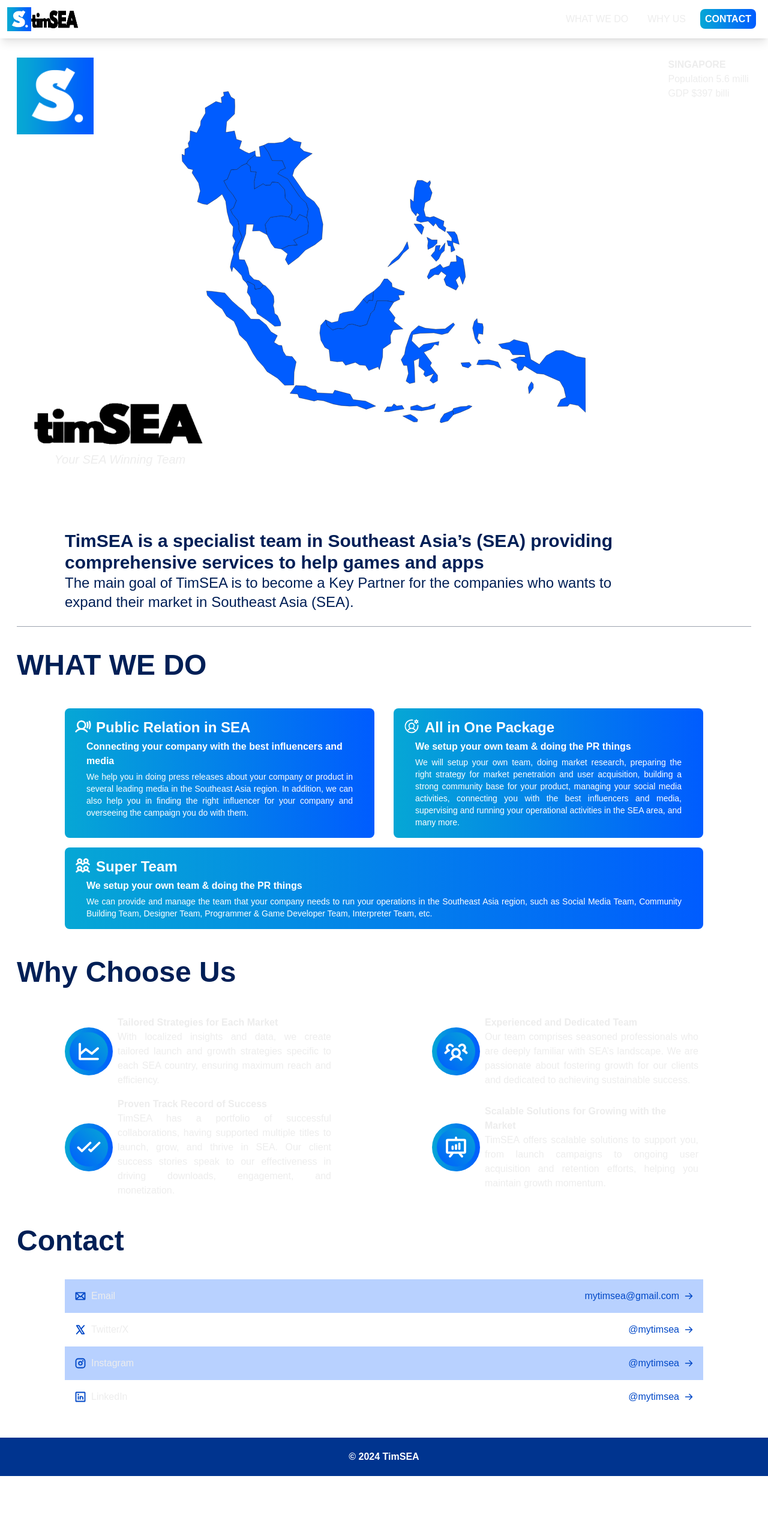
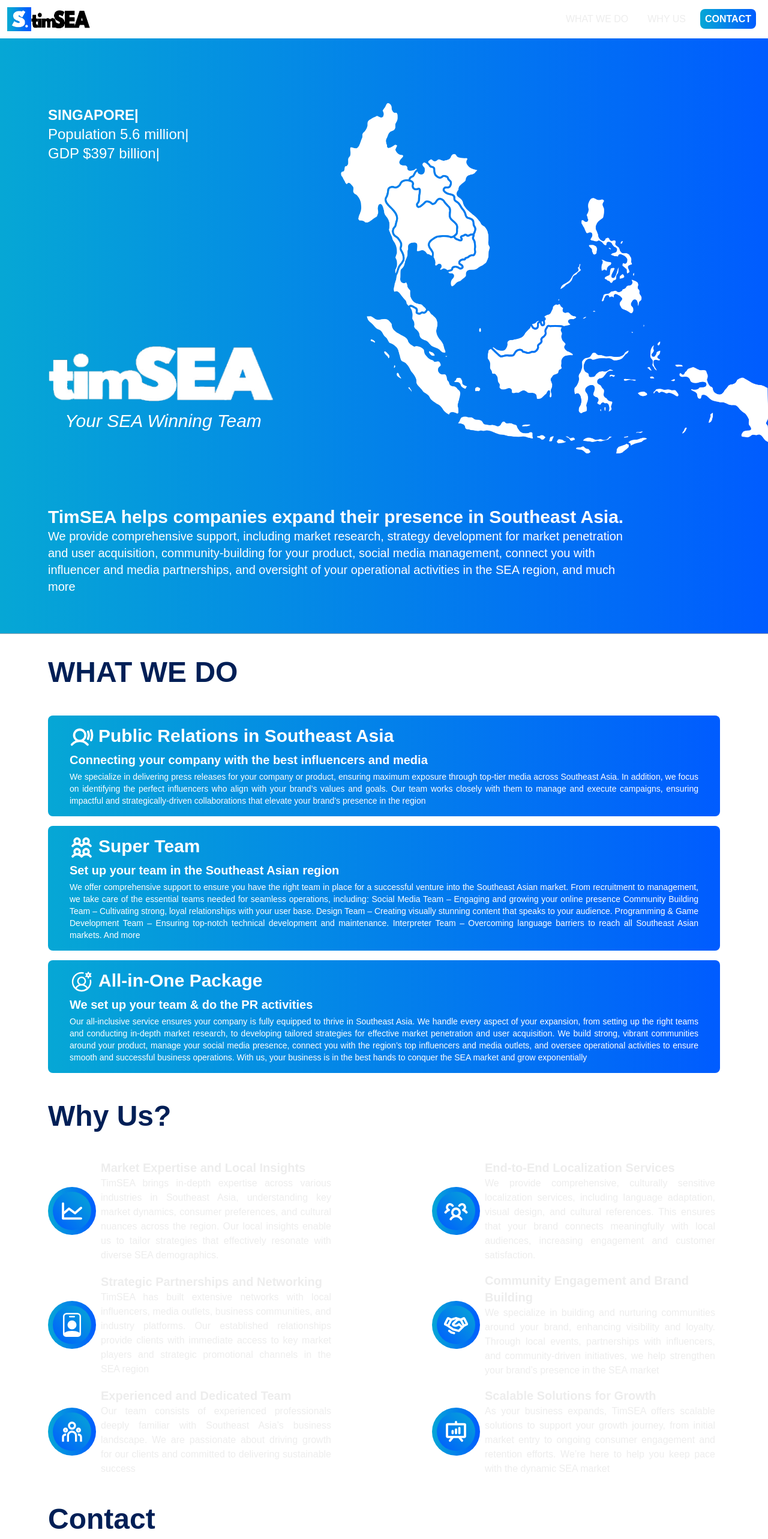
Before and after one commit to AlfinTeguh16/TimSEA-CompanyProfile, a Next.js app: page / in a window 1280 px wide. Shown: the top 2566 px of the page at 60% size. Before the commit the page ends 2461 px from the top, so only its background shows below. Built offline with nearby package versions, Linux system fonts and the light colour scheme.

Commit message:
feat: addjust layouting and header

```diff
--- a/src/app/components/homePage/contact.tsx
+++ b/src/app/components/homePage/contact.tsx
@@ -6,49 +6,49 @@
     return(
         <>
         <Element name="contact">
-            <h1 className="font-bold text-text-color-navy text-3xl xl:text-5xl my-10">Contact</h1>
+            <h1 className="px-4 md:px-20 xl:px-20 font-bold text-text-color-navy text-3xl xl:text-5xl my-10">Contact</h1>
 
-            <div className=" w-full md:px-20 xl:px-20">
-                <div className="bg-blue-ribbon-50 p-2 md:p-4 flex flex-row align-middle justify-between hover:bg-blue-ribbon-100">
-                    <a href="mailto: mytimsea@gmail.com" className="flex flex-row items-center">
+            <div className=" w-full px-4 md:px-20 xl:px-20">
+                <a href="mailto: mytimsea@gmail.com" className="bg-blue-ribbon-50 p-2 md:p-4 flex flex-row align-middle justify-between hover:bg-blue-ribbon-100">
+                    <div className="flex flex-row items-center">
                         <PiEnvelopeBold className="text-blue-ribbon-600 text-xl" />
                         <h1 className="ml-2">Email</h1>
-                    </a>
+                    </div>
                     <span className="flex flex-row">
                         <p className="text-blue-ribbon-600 px-2">mytimsea@gmail.com</p>
                         <PiArrowRightBold className="my-auto text-blue-ribbon-600"/>
                     </span>
-                </div>
-                <div className="bg-white p-2 md:p-4 flex flex-row align-middle justify-between hover:bg-gray-100">
-                    <a href="https://x.com/mytimSEA" className="flex flex-row items-center">
+                </a>
+                <a href="https://x.com/mytimSEA" className="bg-white p-2 md:p-4 flex flex-row align-middle justify-between hover:bg-gray-100">
+                    <div className="flex flex-row items-center">
                         <PiXLogoBold className="text-blue-ribbon-600 text-xl" />
                         <h1 className="ml-2">Twitter/X</h1>
-                    </a>
+                    </div>
                     <span className="flex flex-row">
                         <p className="text-blue-ribbon-600 px-2">@mytimsea</p>
                         <PiArrowRightBold className="my-auto text-blue-ribbon-600"/>
                     </span>
-                </div>
-                <div className="bg-blue-ribbon-50 p-2 md:p-4 flex flex-row align-middle justify-between hover:bg-blue-ribbon-100">
-                    <a href="https://www.instagram.com/mytimsea/" className="flex flex-row items-center">
+                </a>
+                <a href="https://www.instagram.com/mytimsea/" className="bg-blue-ribbon-50 p-2 md:p-4 flex flex-row align-middle justify-between hover:bg-blue-ribbon-100">
+                    <div className="flex flex-row items-center">
                         <PiInstagramLogoBold className="text-blue-ribbon-600 text-xl" />
                         <h1 className="ml-2">Instagram</h1>
-                    </a>
+                    </div>
                     <span className="flex flex-row">
                         <p className="text-blue-ribbon-600 px-2">@mytimsea</p>
                         <PiArrowRightBold className="my-auto text-blue-ribbon-600"/>
                     </span>
-                </div>
-                <div className="bg-white p-2 md:p-4 flex flex-row align-middle justify-between hover:bg-gray-100">
-                    <a href="https://www.linkedin.com/company/mytimsea" className="flex flex-row items-center">
+                </a>
+                <a href="https://www.linkedin.com/company/mytimsea" className="bg-white p-2 md:p-4 flex flex-row align-middle justify-between hover:bg-gray-100">
+                    <div className="flex flex-row items-center">
                         <PiLinkedinLogoBold className="text-blue-ribbon-600 text-xl" />
                         <h1 className="ml-2">LinkedIn</h1>
-                    </a>
+                    </div>
                     <span className="flex flex-row">
                         <p className="text-blue-ribbon-600 px-2">@mytimsea</p>
                         <PiArrowRightBold className="my-auto text-blue-ribbon-600"/>
                     </span>
-                </div>
+                </a>
             </div>
         </Element>
         </>
--- a/src/app/components/homePage/header.tsx
+++ b/src/app/components/homePage/header.tsx
@@ -13,13 +13,10 @@
     }, []);
     return(
         <>
-        <section className="mb-5 responsive-container">
+        <section className="mb-5 responsive-container ">
         <div className="w-full h-screen">
           <section className="flex flex-row justify-between pt-6 md:pt-8 ">
-            <div>
-              <Image src="/images/Logo.png" alt="Logo" width={83} height={83}  className="md:w-28 xl:w-32" />
-            </div>
-            <div className="justify-end">
+            <div className="justify-start px-4 md:px-20 xl:px-20 md:py-20 xl:py-20">
               {isClient && (
                 <>
                 <h2>
@@ -46,7 +43,7 @@
                     ]}
                     speed={50}
                     repeat={Infinity}
-                    className="font-bold"
+                    className="font-bold text-white md:text-2xl"
                   />
                 </h2>
                 <section className="flex flex-col">
@@ -75,6 +72,7 @@
                         ]}
                         speed={50}
                         repeat={Infinity}
+                        className="text-white md:text-2xl"
                       />
                     </h3>
                   </div>
@@ -101,6 +99,7 @@
                         ]}
                         speed={50}
                         repeat={Infinity}
+                        className="text-white md:text-2xl"
                       />
                     </h3>
                   </div>
@@ -111,19 +110,22 @@
             </div>
           </section>
 
-          <section className="flex flex-col md:ml-7 w-fit absolute bottom-5">
-            <Image src="/images/LogoTimSEAtext.png" alt="Logo" width={231} height={231} className="md:w-72 h-auto" />
-            <i className="mx-auto md:text-xl">Your SEA Winning Team</i>
+          <section className="flex flex-col px-4 md:px-20 xl:px-20 w-fit absolute bottom-3 md:bottom-20">
+            <Image src="/images/LogoTimSEAtext.png" alt="Logo" width={231} height={231} className="invert md:w-80 xl:w-96 h-auto" />
+            <i className="text-white mx-auto md:text-3xl">Your SEA Winning Team</i>
           </section>
         </div>
       </section>
 
-      <section className="border-b border-gray-400">
-        <div className="md:mx-20 xl:mx-20 xl:w-3/4 mb-6">
-          <h1 className="font-bold text-base md:text-lg xl:text-3xl text-text-color-navy">TimSEA is a specialist team in Southeast Asia’s (SEA) providing comprehensive services to help games and apps</h1>
-          <h3 className="text-sm md:text-base xl:text-2xl text-text-color-navy">The main goal of TimSEA is to become a Key Partner for the companies who wants to expand their market in Southeast Asia (SEA).</h3>
-        </div>
-      </section>
+        <section className="border-b border-gray-400 -mt-10 pb-10">
+          <div className="mx-4 md:mx-20 xl:mx-20 xl:w-3/4 mb-6">
+          <p className="font-bold text-base md:text-2xl xl:text-3xl text-white leading-4 md:leading-7">
+            TimSEA helps companies expand their presence in Southeast Asia.
+          </p>
+            <h3 className="text-sm md:text-base xl:text-xl text-white">We provide comprehensive support, including market research, strategy development for market penetration and user acquisition, community-building for your product, social media management, connect you with influencer and media partnerships, and oversight of your operational activities in the SEA region, and much more</h3>
+          </div>
+        </section>
+
         </>
     );
 }
--- a/src/app/components/homePage/services.tsx
+++ b/src/app/components/homePage/services.tsx
@@ -15,11 +15,11 @@
             <div  className="w-full my-2">
                 <div className="p-4 h-full bg-gradient-to-l to-cerulean-500 from-blue-ribbon-500 transition-all ease-out duration-500 rounded-lg hover:z-20 hover:scale-105 hover:shadow-xl">
                     <div>
-                        <span className="flex flex-row align-middle">
-                            <Icon className="text-white size-7 mr-2" />
-                            <p className="text-white font-bold text-base md:text-xl xl:text-2xl">{title}</p>
+                        <span className="flex flex-row pl-5 align-middle">
+                            <Icon className="text-white size-10 mr-2" />
+                            <p className="text-white font-bold text-base md:text-2xl xl:text-3xl">{title}</p>
                         </span>
-                        <p className="text-white font-semibold px-5 py-1">{subtitle}</p>
+                        <p className="text-white font-semibold text-base md:text-xl px-5 py-1">{subtitle}</p>
                         <p className="text-white text-xs md:text-sm xl:text-md text-justify px-5">{description}</p>
                     </div>
                 </div>
@@ -31,28 +31,34 @@
     return (
         <Element name="services">
         <div>
-            <h1 className="font-bold text-text-color-navy text-3xl xl:text-5xl my-10">WHAT WE DO</h1>
-            <section className="md:px-20 xl:px-20 h-full flex flex-col md:flex-row md:gap-x-8">
+            <h1 className="px-4 md:px-20 xl:px-20 font-bold text-text-color-navy text-3xl xl:text-5xl my-10">WHAT WE DO</h1>
+            <section className="px-4 md:px-20 xl:px-20 h-full flex flex-col md:gap-x-8">
                 <ServiceCard
                     icon={PiUserSoundBold}
-                    title="Public Relation in SEA"
+                    title="Public Relations in Southeast Asia"
                     subtitle="Connecting your company with the best influencers and media"
-                    description="We help you in doing press releases about your company or product in several leading media in the Southeast Asia region. In addition, we can also help you in finding the right influencer for your company and overseeing the campaign you do with them."
+                    description="We specialize in delivering press releases for your company or product, ensuring maximum exposure through top-tier media across Southeast Asia. In addition, we focus on identifying the perfect influencers who align with your brand’s values and goals. Our team works closely with them to manage and execute campaigns, ensuring impactful and strategically-driven collaborations that elevate your brand’s presence in the region"
+                />
+                <ServiceCard
+                    icon={PiUsersFourBold}
+                    title="Super Team"
+                    subtitle="Set up your team in the Southeast Asian region"
+                    description="We offer comprehensive support to ensure you have the right team in place for a successful venture into the Southeast Asian market. From recruitment to management, we take care of the essential teams needed for seamless operations, including:
+                    Social Media Team – Engaging and growing your online presence
+                    Community Building Team – Cultivating strong, loyal relationships with your user base.
+                    Design Team – Creating visually stunning content that speaks to your audience.
+                    Programming & Game Development Team – Ensuring top-notch technical development and maintenance.
+                    Interpreter Team – Overcoming language barriers to reach all Southeast Asian markets.
+                    And more
+                    "
                 />
                 <ServiceCard
                     icon={PiUserCircleGear}
-                    title="All in One Package"
-                    subtitle="We setup your own team & doing the PR things"
-                    description="We will setup your own team, doing market research, preparing the right strategy for market penetration and user acquisition, building a strong community base for your product, managing your social media activities, connecting you with the best influencers and media, supervising and running your operational activities in the SEA area, and many more."
+                    title="All-in-One Package"
+                    subtitle="We set up your team & do the PR activities"
+                    description="Our all-inclusive service ensures your company is fully equipped to thrive in Southeast Asia. We handle every aspect of your expansion, from setting up the right teams and conducting in-depth market research, to developing tailored strategies for effective market penetration and user acquisition. We build strong, vibrant communities around your product, manage your social media presence, connect you with the region’s top influencers and media outlets, and oversee operational activities to ensure smooth and successful business operations. With us, your business is in the best hands to conquer the SEA market and grow exponentially"
                 />
-            </section>
-            <section className="md:px-20 xl:px-20 flex flex-col md:flex-row md:gap-x-8">
-                <ServiceCard
-                    icon={PiUsersFourBold}
-                    title="Super Team"
-                    subtitle="We setup your own team & doing the PR things"
-                    description="We can provide and manage the team that your company needs to run your operations in the Southeast Asia region, such as Social Media Team, Community Building Team, Designer Team, Programmer & Game Developer Team, Interpreter Team, etc."
-                />
+
             </section>
         </div>
         </Element>
--- a/src/app/components/homePage/whyUs.tsx
+++ b/src/app/components/homePage/whyUs.tsx
@@ -1,6 +1,8 @@
 import React from "react";
 import { Element } from "react-scroll";
-import { PiChartLineBold, PiUsersThreeBold, PiChecksBold, PiPresentationChartBold } from "react-icons/pi";
+import { BsPersonBadge } from "react-icons/bs";
+import { RiTeamLine } from "react-icons/ri";
+import { PiChartLineBold, PiUsersThreeBold, PiPresentationChartBold, PiHandshakeBold } from "react-icons/pi";
 
 interface ServiceInfo {
     icon: React.ElementType;
@@ -11,24 +13,34 @@
 const services: ServiceInfo[] = [
     {
         icon: PiChartLineBold,
-        title: "Tailored Strategies for Each Market",
-        description: "With localized insights and data, we create tailored launch and growth strategies specific to each SEA country, ensuring maximum reach and efficiency."
+        title: "Market Expertise and Local Insights",
+        description: "TimSEA brings in-depth expertise across various industries in Southeast Asia, understanding key market dynamics, consumer preferences, and cultural nuances across the region. Our local insights enable us to tailor strategies that effectively resonate with diverse SEA demographics."
     },
     {
         icon: PiUsersThreeBold,
-        title: "Experienced and Dedicated Team",
-        description: "Our team comprises seasoned professionals who are deeply familiar with SEA’s landscape. We are passionate about fostering growth for our clients and dedicated to achieving sustainable success."
+        title: "End-to-End Localization Services",
+        description: "We provide comprehensive, culturally sensitive localization services, including language adaptation, visual design, and cultural references. This ensures that your brand connects meaningfully with local audiences, increasing engagement and customer satisfaction."
     },
     {
-        icon: PiChecksBold,
-        title: "Proven Track Record of Success",
-        description: "TimSEA has a portfolio of successful collaborations, having supported multiple titles to launch, grow, and thrive in SEA. Our client success stories speak to our effectiveness in driving downloads, engagement, and monetization."
+        icon: BsPersonBadge,
+        title: "Strategic Partnerships and Networking",
+        description: "TimSEA has built extensive networks with local influencers, media outlets, business communities, and industry platforms. Our established relationships provide clients with immediate access to key market players and strategic promotional channels in the SEA region"
+    },
+    {
+        icon: PiHandshakeBold,
+        title: "Community Engagement and Brand Building",
+        description: "We specialize in building and nurturing communities around your brand, enhancing visibility and loyalty. Through local events, partnerships with influencers, and community-driven initiatives, we help strengthen your brand’s presence in the SEA market"
+    },
+    {
+        icon: RiTeamLine,
+        title: "Experienced and Dedicated Team",
+        description: "Our team consists of experienced professionals deeply familiar with Southeast Asia’s business landscape. We are passionate about driving growth for our clients and committed to delivering sustainable success"
     },
     {
         icon: PiPresentationChartBold,
-        title: "Scalable Solutions for Growing with the Market",
-        description: "TimSEA offers scalable solutions to support you, from launch campaigns to ongoing user acquisition and retention efforts, helping you maintain growth momentum."
-    }
+        title: "Scalable Solutions for Growth",
+        description: "As your business expands, TimSEA offers scalable solutions to support your growth journey, from initial market entry to ongoing consumer engagement and retention efforts. We’re here to help you keep pace with the dynamic SEA market"
+    },
 ];
 
 const ServiceSection: React.FC<ServiceInfo> = ({ icon: Icon, title, description }) => (
@@ -40,7 +52,7 @@
         </div>
         <div className="flex flex-col align-middle px-2 my-auto max-w-5xl md:w-full">
             <span>
-                <h1 className="font-bold">{title}</h1>
+                <h1 className="font-bold text-base md:text-xl">{title}</h1>
             </span>
             <span className="text-xs md:text-base text-justify">
                 {description}
@@ -53,14 +65,19 @@
     return (
         <>
         <Element name="whyUS">
-            <h1 className="font-bold text-text-color-navy text-3xl xl:text-5xl my-10">Why Choose Us</h1>
+            <h1 className="px-4 md:px-20 xl:px-20 font-bold text-text-color-navy text-3xl xl:text-5xl my-10">Why Us?</h1>
             <div className="flex flex-col md:flex-row">
                 {services.slice(0, 2).map((service, index) => (
                     <ServiceSection key={index} {...service} />
                 ))}
             </div>
             <div className="flex flex-col md:flex-row">
-                {services.slice(2).map((service, index) => (
+                {services.slice(2, 4).map((service, index) => (
+                    <ServiceSection key={index} {...service} />
+                ))}
+            </div>
+            <div className="flex flex-col md:flex-row">
+                {services.slice(4, 6).map((service, index) => (
                     <ServiceSection key={index} {...service} />
                 ))}
             </div>
--- a/src/app/components/navbar.tsx
+++ b/src/app/components/navbar.tsx
@@ -21,7 +21,7 @@
             <nav className="flex w-full justify-between p-3 shadow-lg">
                 <Link href="/" className="flex flex-row w-full">
                     <Image src="/images/Logo.png" alt="Logo" width={40} height={24} />
-                    <Image src="/images/LogoTimSEAtext.png" alt="Logo" width={80} height={24} />
+                    <Image src="/images/LogoTimSEAtext.png" alt="Logo" width={100} height={24} />
                 </Link>
                 <div className="flex flex-row justify-end w-full align-middle my-auto">
                     <div className="hidden md:block">
--- a/src/app/globals.css
+++ b/src/app/globals.css
@@ -21,17 +21,26 @@
 }
 
 .responsive-container {
-  background-image: url('/images/SEA-map.svg');
+  background-image: url('/images/TimSEADeck.png');
   background-repeat: no-repeat;
-  background-size: 100%;
-  background-position: center;
+  background-size: auto 50%;
+  background-position: right 0 center;
 }
 
-@media (min-width: 768px) { /* untuk tablet dan desktop */
+@media (min-width: 777px) {
   .responsive-container {
-    background-image: url('/images/SEA-map.svg');
+    background-image: url('/images/TimSEADeck.png');
     background-repeat: no-repeat;
-    background-size: 55%;
-    background-position: center;
+    background-size: auto 60%;
+    background-position: right 0 center;
   }
 }
+
+@media (min-width: 860px) {
+  .responsive-container {
+    background-image: url('/images/TimSEADeck.png');
+    background-repeat: no-repeat;
+    background-size: auto 80%;
+    background-position: right 0 center;
+  }
+}
--- a/src/app/layout.tsx
+++ b/src/app/layout.tsx
@@ -12,7 +12,7 @@
       </head>
       <body>
         <Navbar />
-        <main className='px-5 md:px-7'>{children}</main>
+        <main>{children}</main>
         <footer className='bg-blue-ribbon-700 p-5 mt-10'>
           <p className='text-white font-bold flex justify-center'>&copy; 2024 TimSEA</p>
         </footer>
--- a/src/app/page.tsx
+++ b/src/app/page.tsx
@@ -10,7 +10,7 @@
 
   return (
     <>
-    <section>
+    <section className=' bg-gradient-to-l to-cerulean-500 from-blue-ribbon-500'>
       <Header/>
     </section>
 
```
Also changed, not shown: public/images/TimSEADeck.png (added).
